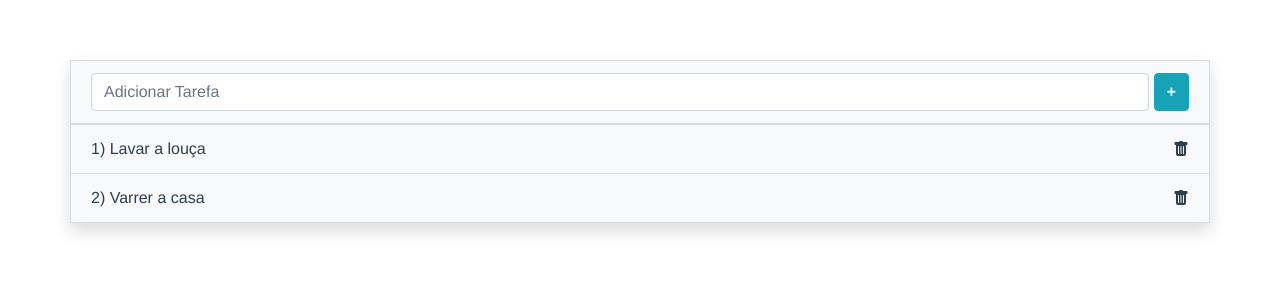
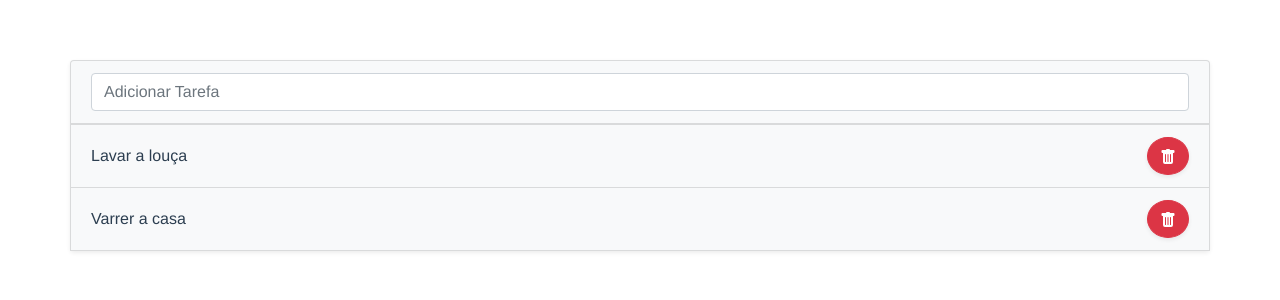
Before and after one commit to moisesduartem/to-do-list, a Vue app: page / in a window 1280 px wide. Shown: the top 300 px of the page. Built offline with nearby package versions, Linux system fonts and the light colour scheme; the HTML template or start-up script is replaced by a standard one.

Commit message:
botao de lixeira

```diff
--- a/src/components/List.vue
+++ b/src/components/List.vue
@@ -1,16 +1,16 @@
 <template>
   <div>
-    <div class="container shadow p-0">
+    <div class="container rounded p-0 shadow-sm">
       <div id="add-task" class="list-group-item bg-light">
         <input type="text" class="form-control" placeholder="Adicionar Tarefa">
-        <button class="btn btn-info">+</button>
+
       </div>
       <div class="">
-        <div class="list-group-item bg-light text-left d-flex align-items-center  justify-content-between" v-for="(item, i) in taskList" v-bind:key="item">
-          {{i + 1}}) {{item}}
-          <svg width="1em" height="1em" viewBox="0 0 16 16" class="bi bi-trash-fill" fill="currentColor" xmlns="http://www.w3.org/2000/svg">
-            <path fill-rule="evenodd" d="M2.5 1a1 1 0 0 0-1 1v1a1 1 0 0 0 1 1H3v9a2 2 0 0 0 2 2h6a2 2 0 0 0 2-2V4h.5a1 1 0 0 0 1-1V2a1 1 0 0 0-1-1H10a1 1 0 0 0-1-1H7a1 1 0 0 0-1 1H2.5zm3 4a.5.5 0 0 1 .5.5v7a.5.5 0 0 1-1 0v-7a.5.5 0 0 1 .5-.5zM8 5a.5.5 0 0 1 .5.5v7a.5.5 0 0 1-1 0v-7A.5.5 0 0 1 8 5zm3 .5a.5.5 0 0 0-1 0v7a.5.5 0 0 0 1 0v-7z"/>
-          </svg>
+        <div class="list-group-item bg-light text-left d-flex align-items-center  justify-content-between" v-for="(task) in taskList" v-bind:key="task">
+          {{task}}
+          <Button color='danger' circle=true>
+            <TrashIcon />
+          </Button>
         </div>
       </div>
     </div>
@@ -18,17 +18,24 @@
 </template>
 
 <script>
+  import Button from './Button';
+  import TrashIcon from './icons/TrashIcon';
   export default {
     data() {
       return {
         name: 'List',
         taskList: ['Lavar a louça', 'Varrer a casa']
       }
+    },
+    components: {
+      Button,
+      TrashIcon
     }
   }
 </script>
 
 <style scoped>
+
 #add-task {
   display: flex;
 }
```
